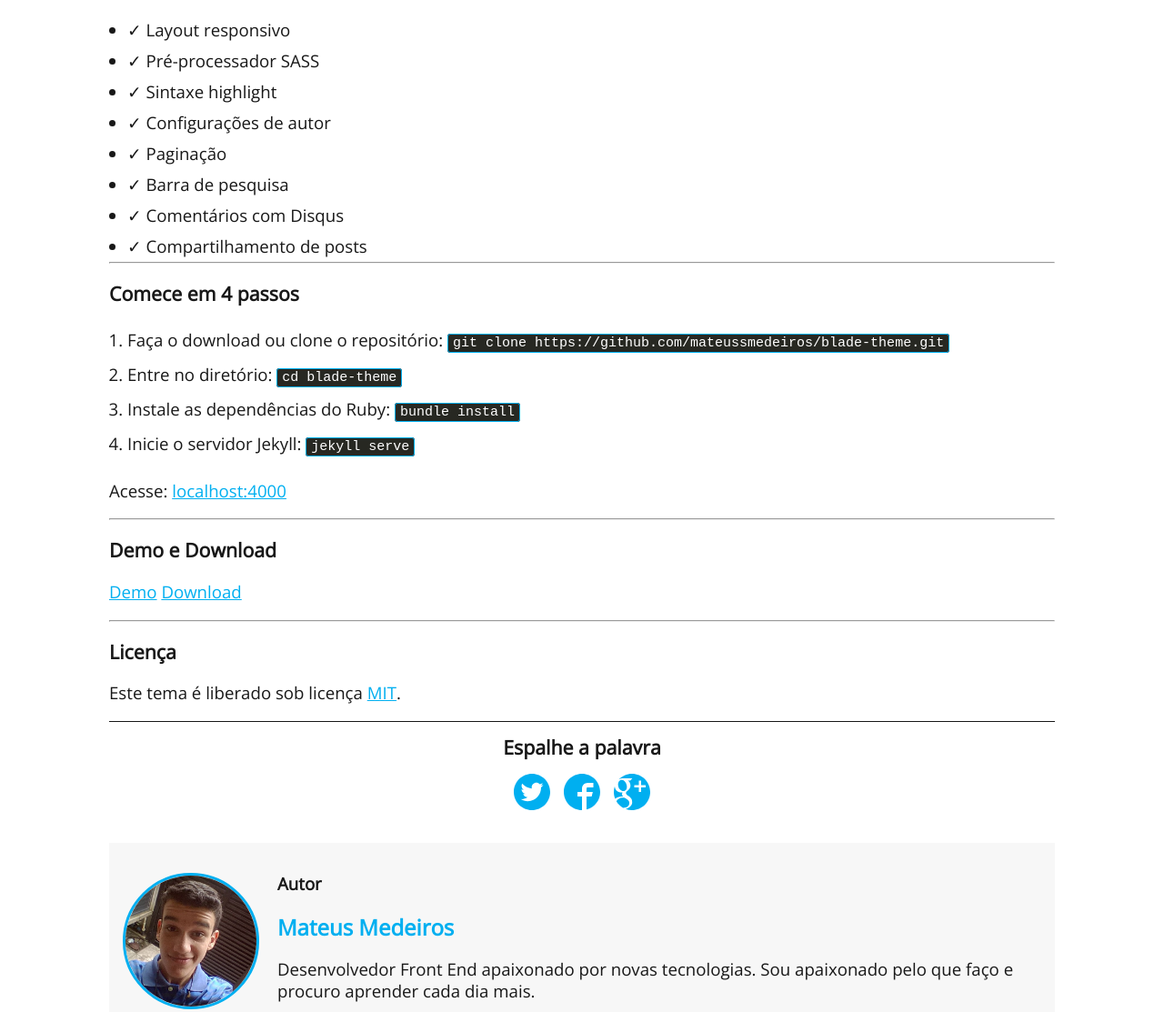
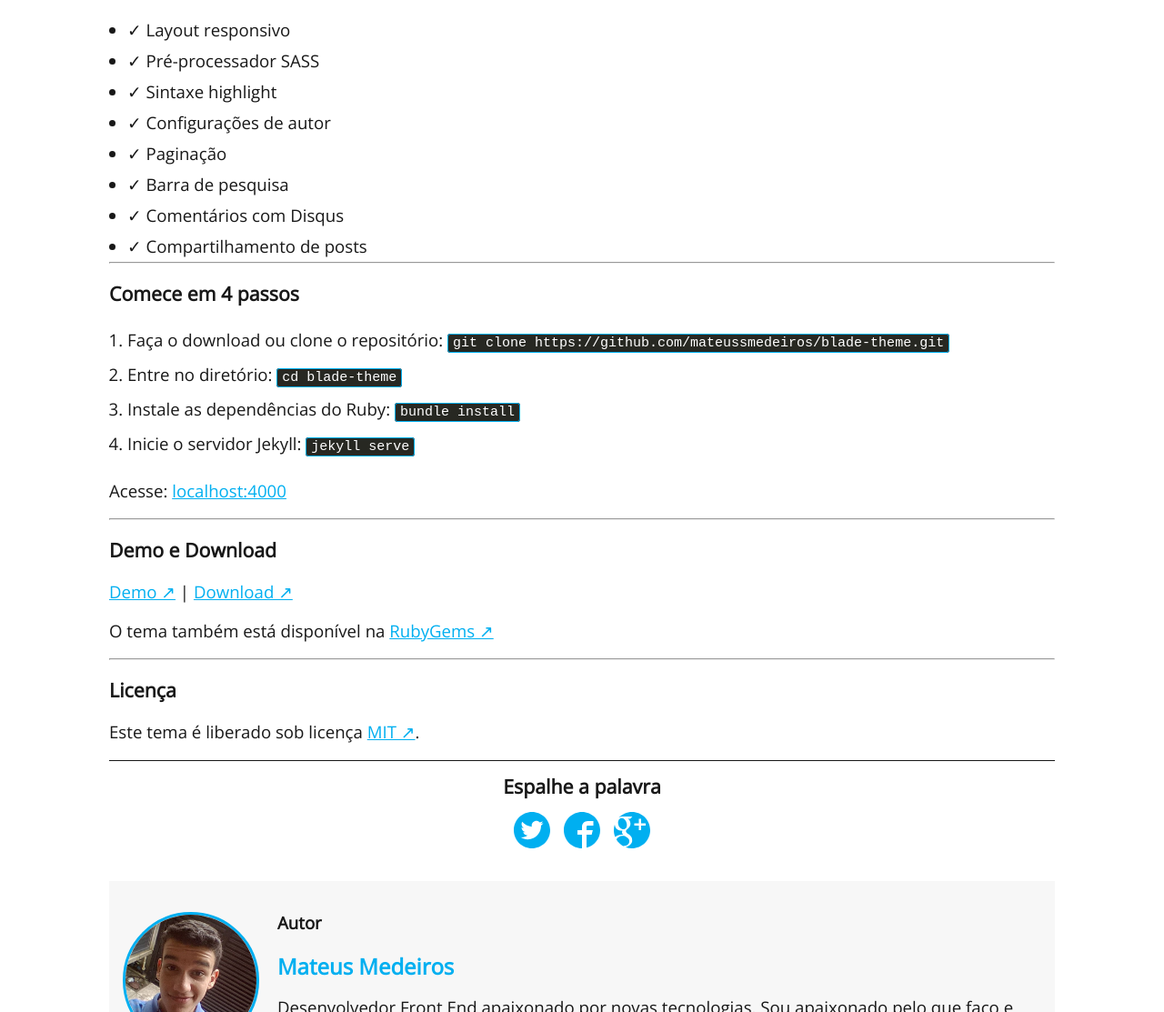
Before and after one commit to mateussmedeiros/mateussmedeiros.github.io, a Jekyll site: the page built from _posts/2017-01-26-blade-theme-meu-primeiro-tema-para-jekyll.markdown, in a window 1280 px wide and 1400 px high, scrolled down 466 px. Shown: the part 287-1400 px from the top of the window at 91% size. Built offline with Jekyll 4.4.1, drawn with Linux system fonts in a browser that asks for light colours; comment, search, counter and statistics services are not loaded.

Commit message:
Arrumando post

```diff
--- a/_posts/2017-01-26-blade-theme-meu-primeiro-tema-para-jekyll.markdown
+++ b/_posts/2017-01-26-blade-theme-meu-primeiro-tema-para-jekyll.markdown
@@ -16,7 +16,7 @@
 
 ![Captura de tela do Tema](https://github.com/mateussmedeiros/blade-theme/blob/master/screenshot.png?raw=true)
 
-**O tema requer o *ruby* e *rubygems* instalados!**
+❗ **O tema requer o *ruby* e *rubygems* instalados!**
 
 * ✓ Layout responsivo
 * ✓ Pré-processador SASS
@@ -36,17 +36,19 @@
 3. Instale as dependências do Ruby: `bundle install`
 4. Inicie o servidor Jekyll: `jekyll serve`
 
-Acesse: [localhost:4000](http://localhost:4000)
+Acesse: [localhost:4000](http://localhost:4000){:target="_blank"}
 
 -----
 
 ### Demo e Download
 
-[Demo](http://mateussmedeiros.github.io/blade-theme/)
-[Download](https://github.com/mateussmedeiros/blade-theme/archive/master.zip)
+[Demo ↗](http://mateussmedeiros.github.io/blade-theme/){:target="_blank"} |
+[Download ↗](https://github.com/mateussmedeiros/blade-theme/archive/master.zip){:target="_blank"}
+
+O tema também está disponível na [RubyGems ↗](https://rubygems.org/gems/blade-theme){:target="_blank"}
 
 -----
 
 ### Licença
 
-Este tema é liberado sob licença [MIT](https://github.com/mateussmedeiros/blade-theme/blob/master/LICENSE).
+Este tema é liberado sob licença [MIT ↗](https://github.com/mateussmedeiros/blade-theme/blob/master/LICENSE){:target="_blank"}.
```
